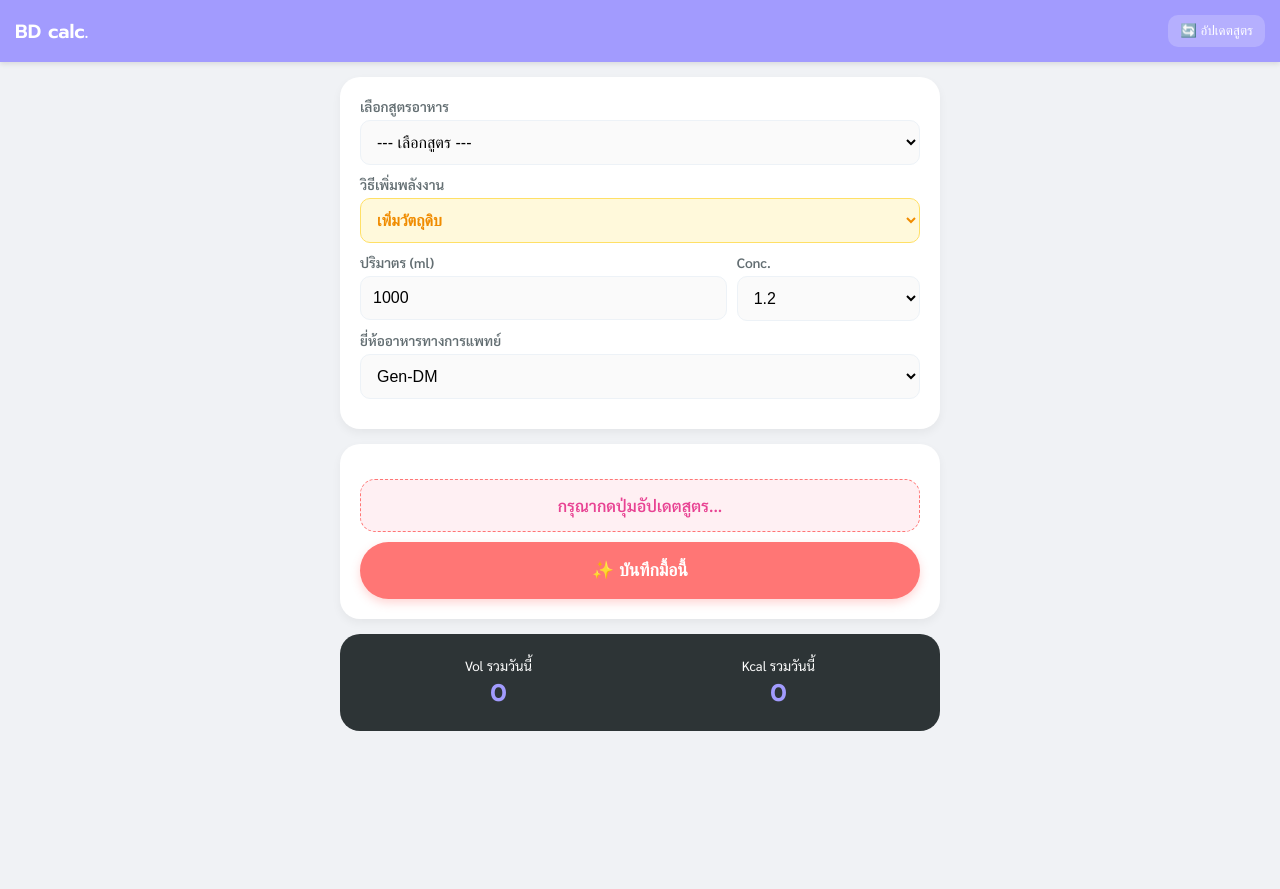
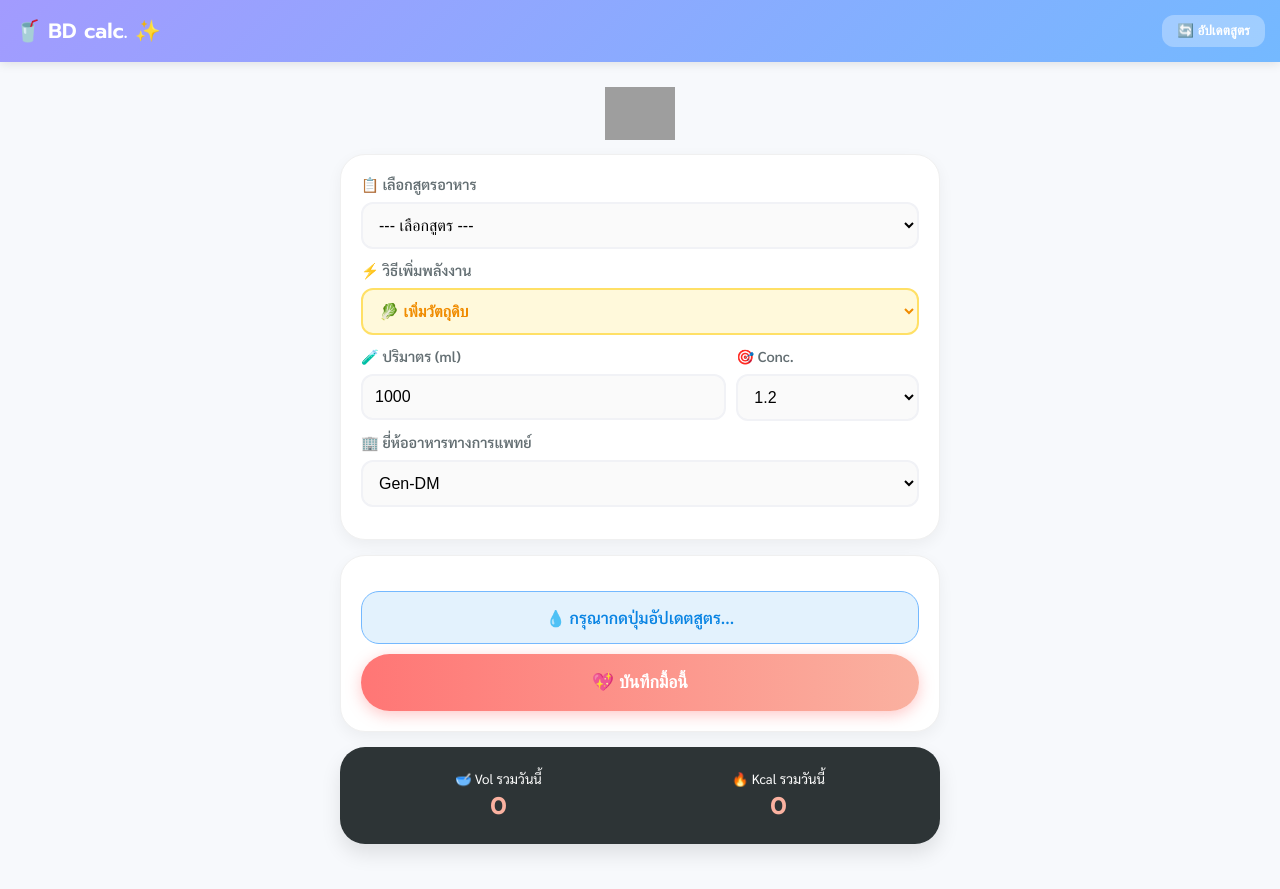
Before and after one commit to napapachari-toi/BD-calc, a plain HTML site: page index.html in a window 1280 px wide. Before the commit the page ends 800 px from the top, so only its background shows below. Drawn offline with Linux system fonts and the light colour scheme; grey boxes are pictures that could not be loaded.

Commit message:
index.html

```diff
--- a/index.html
+++ b/index.html
@@ -5,56 +5,61 @@
     <meta name="viewport" content="width=device-width, initial-scale=1.0, maximum-scale=1.0, user-scalable=no, viewport-fit=cover">
     <title>BD calc</title>
     <link href="https://fonts.googleapis.com/css2?family=Sarabun:wght@400;600&family=Prompt:wght@600&display=swap" rel="stylesheet">
+    <link rel="apple-touch-icon" href="https://cdn-icons-png.flaticon.com/512/3075/3075977.png">
     <style>
-        :root { --primary: #a29bfe; --bg: #f0f2f5; --text: #2d3436; --accent: #ff7675; }
+        :root { --primary: #74b9ff; --bg: #f7f9fc; --text: #2d3436; --accent: #ff7675; --card-bg: #ffffff; }
         body { font-family: 'Sarabun', sans-serif; background: var(--bg); margin: 0; color: var(--text); padding-bottom: 30px; }
-        .header { background: var(--primary); padding: 15px; color: white; display: flex; justify-content: space-between; align-items: center; position: sticky; top: 0; z-index: 100; box-shadow: 0 2px 5px rgba(0,0,0,0.1); }
+        .header { background: linear-gradient(135deg, #a29bfe, #74b9ff); padding: 15px; color: white; display: flex; justify-content: space-between; align-items: center; position: sticky; top: 0; z-index: 100; box-shadow: 0 2px 10px rgba(0,0,0,0.1); }
         .container { max-width: 600px; margin: 0 auto; padding: 15px; }
-        .card { background: white; border-radius: 20px; padding: 20px; margin-bottom: 15px; box-shadow: 0 4px 10px rgba(0,0,0,0.05); }
-        label { font-size: 0.85rem; color: #636e72; font-weight: 600; display: block; margin-bottom: 5px; }
-        select, input { width: 100%; padding: 12px; border: 1px solid #edf2f7; border-radius: 10px; margin-bottom: 10px; font-size: 16px; box-sizing: border-box; background: #fafafa; outline: none; }
+        .card { background: var(--card-bg); border-radius: 25px; padding: 20px; margin-bottom: 15px; box-shadow: 0 5px 15px rgba(0,0,0,0.05); border: 1px solid #f0f0f0; }
+        label { font-size: 0.9rem; color: #636e72; font-weight: 600; display: block; margin-bottom: 8px; }
+        select, input { width: 100%; padding: 12px; border: 2px solid #f1f2f6; border-radius: 12px; margin-bottom: 12px; font-size: 16px; box-sizing: border-box; background: #fafafa; outline: none; transition: 0.3s; }
+        select:focus, input:focus { border-color: #a29bfe; background: #fff; }
         .calc-table { width: 100%; border-collapse: collapse; }
-        .calc-table td { padding: 12px 5px; border-bottom: 1px solid #eee; }
+        .calc-table td { padding: 12px 5px; border-bottom: 1px dotted #eee; }
         .calc-table td:last-child { text-align: right; color: #6c5ce7; font-weight: 600; font-family: 'Prompt'; }
-        .water-box { background: #fff0f3; color: #e84393; padding: 15px; border-radius: 15px; text-align: center; font-weight: 600; margin-top: 15px; border: 1px dashed #ff7675; }
-        .btn-main { width: 100%; padding: 18px; background: var(--accent); color: white; border: none; border-radius: 50px; font-size: 1.1rem; font-weight: 600; cursor: pointer; margin-top: 10px; box-shadow: 0 4px 10px rgba(255,118,117,0.3); }
-        .total-box { background: #2d3436; color: white; padding: 20px; border-radius: 20px; display: flex; justify-content: space-around; text-align: center; margin-top: 10px; }
-        .total-box b { font-size: 1.5rem; display: block; font-family: 'Prompt'; color: #a29bfe; }
-        .method-select { background: #fff9db; border: 1.5px solid #ffe066; font-weight: 600; color: #f08c00; }
+        .water-box { background: #e3f2fd; color: #0984e3; padding: 15px; border-radius: 18px; text-align: center; font-weight: 600; margin-top: 15px; border: 1px solid #74b9ff; }
+        .btn-main { width: 100%; padding: 18px; background: linear-gradient(to right, #ff7675, #fab1a0); color: white; border: none; border-radius: 50px; font-size: 1.1rem; font-weight: 600; cursor: pointer; margin-top: 10px; box-shadow: 0 4px 15px rgba(255,118,117,0.4); transition: 0.3s; }
+        .btn-main:active { transform: scale(0.98); }
+        .total-box { background: #2d3436; color: white; padding: 20px; border-radius: 25px; display: flex; justify-content: space-around; text-align: center; margin-top: 10px; box-shadow: 0 10px 20px rgba(0,0,0,0.1); }
+        .total-box b { font-size: 1.5rem; display: block; font-family: 'Prompt'; color: #fab1a0; }
+        .method-select { background: #fff9db; border: 2px solid #ffe066; font-weight: 600; color: #f08c00; }
         .log-table { width: 100%; font-size: 0.9rem; border-collapse: collapse; margin-top: 10px; }
-        .log-table th { text-align: left; padding: 8px; border-bottom: 2px solid #eee; }
-        .log-table td { padding: 10px 8px; border-bottom: 1px solid #f9f9f9; }
-        .btn-del { color: #ff7675; cursor: pointer; font-size: 1.1rem; border: none; background: none; }
+        .log-table th { text-align: left; padding: 10px; border-bottom: 2px solid #eee; color: #b2bec3; }
+        .log-table td { padding: 12px 10px; border-bottom: 1px solid #f1f2f6; }
+        .btn-del { color: #ff7675; cursor: pointer; font-size: 1.2rem; border: none; background: none; }
     </style>
 </head>
 <body>
 
 <div class="header">
-    <h1 style="margin:0; font-size:1.2rem; font-family:'Prompt'">BD calc.</h1>
-    <button id="syncBtn" onclick="syncData()" style="background:rgba(255,255,255,0.2); border:none; color:white; padding:8px 12px; border-radius:10px; cursor:pointer;">🔄 อัปเดตสูตร</button>
+    <h1 style="margin:0; font-size:1.3rem; font-family:'Prompt'">🥤 BD calc. ✨</h1>
+    <button id="syncBtn" onclick="syncData()" style="background:rgba(255,255,255,0.3); border:none; color:white; padding:8px 15px; border-radius:12px; cursor:pointer; font-weight:600;">🔄 อัปเดตสูตร</button>
 </div>
 
 <div class="container">
+    <center><img src="https://cdn-icons-png.flaticon.com/512/2965/2965567.png" width="70" style="margin: 10px 0;"></center>
+
     <div class="card">
-        <label>เลือกสูตรอาหาร</label>
+        <label>📋 เลือกสูตรอาหาร</label>
         <select id="sheetSelect" onchange="loadMethod()"></select>
 
-        <label>วิธีเพิ่มพลังงาน</label>
+        <label>⚡ วิธีเพิ่มพลังงาน</label>
         <select id="userMethod" class="method-select" onchange="calculate()">
-            <option value="เพิ่มวัตถุดิบ">เพิ่มวัตถุดิบ</option>
-            <option value="เติมอาหารทางการแพทย์">เติมอาหารทางการแพทย์</option>
+            <option value="เพิ่มวัตถุดิบ">🥬 เพิ่มวัตถุดิบ</option>
+            <option value="เติมอาหารทางการแพทย์">🍼 เติมอาหารทางการแพทย์</option>
         </select>
 
         <div style="display: flex; gap: 10px;">
-            <div style="flex: 2;"><label>ปริมาตร (ml)</label><input type="number" id="vol" value="1000" oninput="calculate()"></div>
-            <div style="flex: 1;"><label>Conc.</label>
+            <div style="flex: 2;"><label>🧪 ปริมาตร (ml)</label><input type="number" id="vol" value="1000" oninput="calculate()"></div>
+            <div style="flex: 1;"><label>🎯 Conc.</label>
                 <select id="conc" onchange="calculate()">
                     <option value="1.0">1.0</option><option value="1.2" selected>1.2</option><option value="1.5">1.5</option><option value="2.0">2.0</option>
                 </select>
             </div>
         </div>
 
-        <label>ยี่ห้ออาหารทางการแพทย์</label>
+        <label>🏢 ยี่ห้ออาหารทางการแพทย์</label>
         <select id="brand" onchange="calculate()">
             <option value="Gen-DM">Gen-DM</option><option value="Blendera">Blendera</option>
         </select>
@@ -62,22 +67,22 @@
 
     <div class="card">
         <table class="calc-table"><tbody id="tbody"></tbody></table>
-        <div id="waterInfo" class="water-box">กรุณากดปุ่มอัปเดตสูตร...</div>
-        <button class="btn-main" onclick="addRecord()">✨ บันทึกมื้อนี้</button>
+        <div id="waterInfo" class="water-box">💧 กรุณากดปุ่มอัปเดตสูตร...</div>
+        <button class="btn-main" onclick="addRecord()">💖 บันทึกมื้อนี้</button>
     </div>
 
     <div class="total-box">
-        <div><small>Vol รวมวันนี้</small><b id="tVol">0</b></div>
-        <div><small>Kcal รวมวันนี้</small><b id="tKcal">0</b></div>
+        <div><small>🥣 Vol รวมวันนี้</small><b id="tVol">0</b></div>
+        <div><small>🔥 Kcal รวมวันนี้</small><b id="tKcal">0</b></div>
     </div>
 
     <div class="card" id="logSection" style="display:none; margin-top:15px;">
-        <label>ประวัติการบันทึกวันนี้</label>
+        <label>🕒 ประวัติการบันทึกวันนี้</label>
         <table class="log-table">
             <thead><tr><th>เวลา</th><th>Vol</th><th>Kcal</th><th>ลบ</th></tr></thead>
             <tbody id="logBody"></tbody>
         </table>
-        <center><button onclick="clearLogs()" style="margin-top:20px; border:none; background:#eee; color:#666; padding:8px 20px; border-radius:50px; cursor:pointer;">🗑️ ล้างข้อมูลทั้งหมด</button></center>
+        <center><button onclick="clearLogs()" style="margin-top:20px; border:none; background:#f1f2f6; color:#636e72; padding:10px 25px; border-radius:50px; cursor:pointer; font-weight:600;">🗑️ ล้างข้อมูลทั้งหมด</button></center>
     </div>
 </div>
 
@@ -103,9 +108,9 @@
             db = newDb;
             localStorage.setItem('bd_final_db', JSON.stringify(db));
             renderMenu();
-            alert("✅ อัปเดตสำเร็จ!");
+            alert("✅ อัปเดตข้อมูลสูตรสำเร็จ!");
         } catch(e) {
-            alert("❌ เชื่อมต่อผิดพลาด: ตรวจสอบการตั้งค่า Deploy เป็น Anyone");
+            alert("❌ เชื่อมต่อผิดพลาด: โปรดตรวจสอบการตั้งค่า Deploy");
         }
         btn.innerText = "🔄 อัปเดตสูตร";
     }
@@ -150,7 +155,7 @@
         }
         document.getElementById('tbody').innerHTML = html;
         let water = vol - totalBaseWeight - (extraMed * 0.7);
-        document.getElementById('waterInfo').innerText = `💧 เติมน้ำจนครบ ${vol} ml (น้ำ ~ ${Math.max(0, water).toFixed(0)} ml)`;
+        document.getElementById('waterInfo').innerText = `💧 น้ำที่ต้องใช้ ~ ${Math.max(0, water).toFixed(0)} ml (เติมจนครบ ${vol} ml)`;
     }
 
     function addRecord() {
@@ -162,7 +167,7 @@
         logs.push({ time: time, vol: v, kcal: v*c, id: Date.now() });
         localStorage.setItem('bd_final_logs', JSON.stringify(logs));
         renderLogs();
-        alert("บันทึกแล้ว ✅");
+        alert("บันทึกมื้อนี้เรียบร้อยแล้ว 💖");
     }
 
     function renderLogs() {
@@ -188,7 +193,7 @@
     }
 
     function clearLogs() {
-        if(confirm("ล้างข้อมูลทั้งหมด?")) {
+        if(confirm("ล้างข้อมูลการบันทึกทั้งหมดของวันนี้?")) {
             logs = [];
             localStorage.removeItem('bd_final_logs');
             renderLogs();
```
